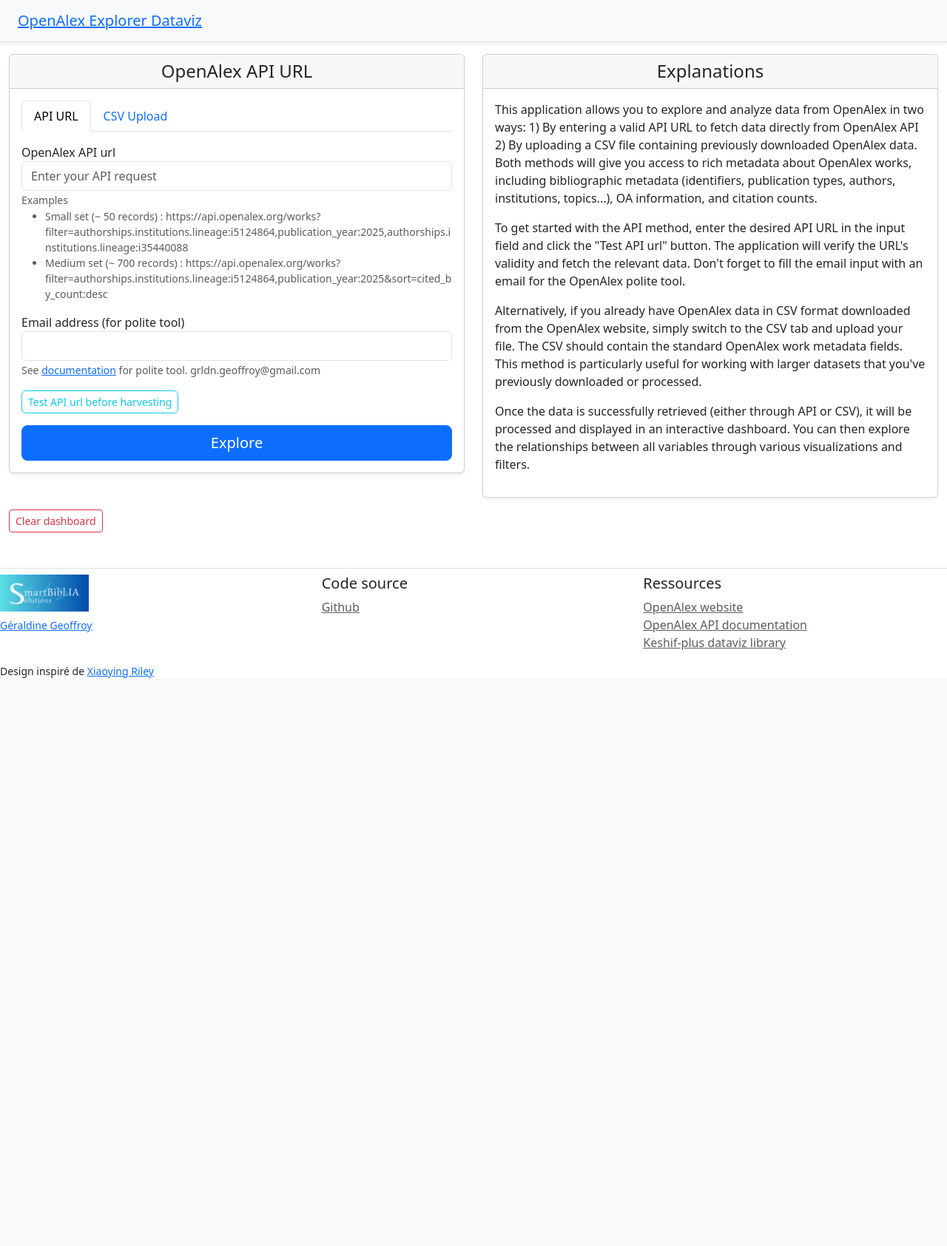
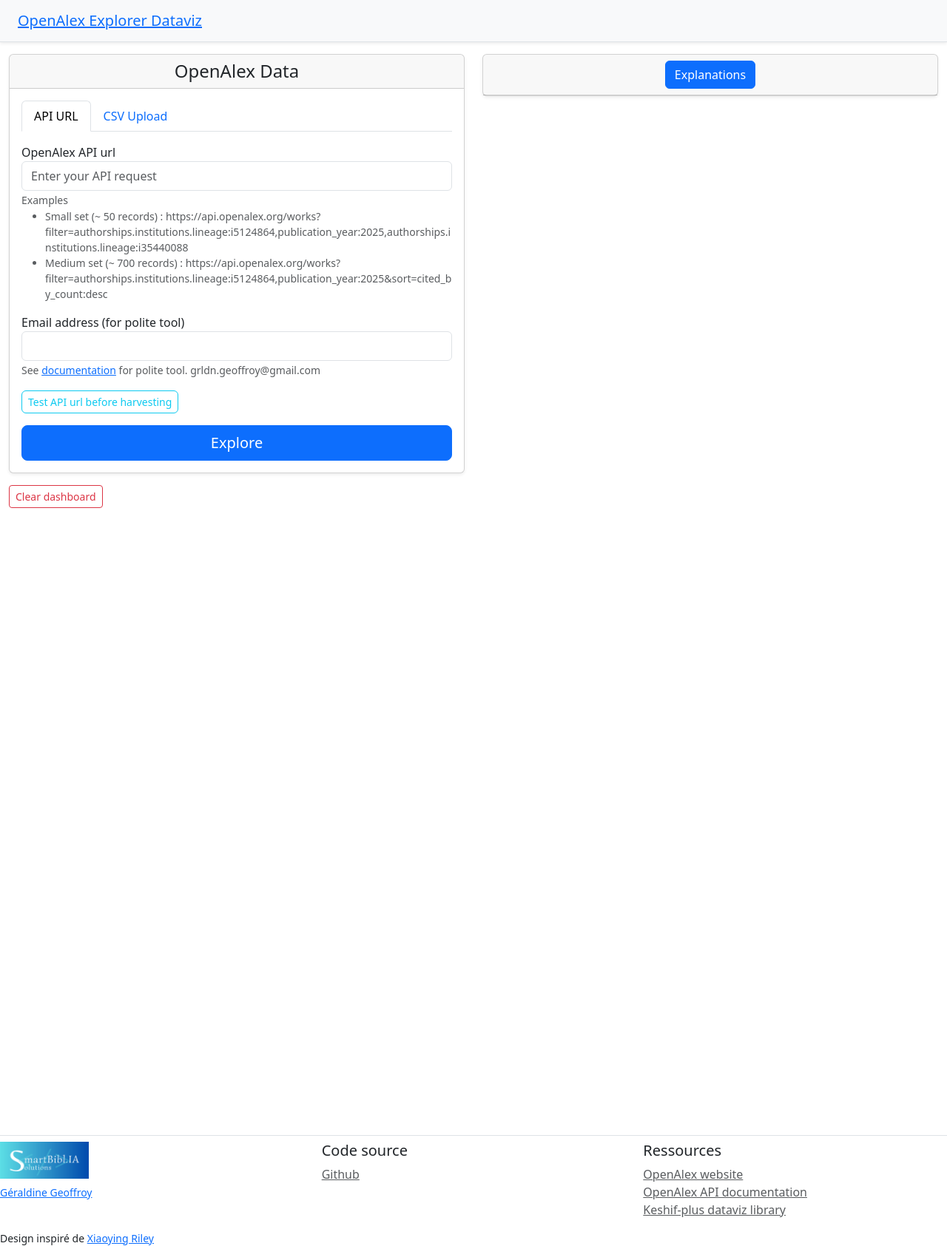
Before and after one commit to gegedenice/openalex-explorer, a Flask app: page / in a window 1280 px wide. Shown: the whole page at 74% size. Before the commit the page ends 917 px from the top, so only its background shows below. Run offline with Flask 3, Linux system fonts and the light colour scheme; some libraries are stand-ins or nearby versions.

Commit message:
collapse some html content

```diff
--- a/static/css/styles.css
+++ b/static/css/styles.css
@@ -1463,6 +1463,11 @@ select {
   }
 }
 
+/*------ custom -------*/
+#heplUrl {
+  font-size: .875em;
+}
+
 /*---- spinner -----*/
 #spinner {
   display: flex; /* Use flexbox for alignment */
--- a/templates/home.html
+++ b/templates/home.html
@@ -1,11 +1,12 @@
 {% extends "index.html" %}
 {% block container %}
 <div class="container-fluid">
+
   <div class="row">
     <div class="col-sm-6 mb-3">
       <div class="card mb-6 shadow-sm">
         <div class="card-header text-center">
-          <h4 class="my-0 font-weight-normal">OpenAlex API URL</h4>
+          <h4 class="my-0 font-weight-normal">OpenAlex Data</h4>
         </div>
         <div class="card-body d-flex flex-column">
 
@@ -31,7 +32,8 @@
               <div class="form-group">
                 <label for="openalexUrl">OpenAlex API url</label>
                 <input type="url" class="form-control" id="openalexUrl" placeholder="Enter your API request">
-                <small id="urlHelp" class="form-text text-muted">Examples
+
+                <small id="helpUrl" class="form-text text-muted">Examples
                   <ul>
                     <li>Small set (~ 50 records) :
                       https://api.openalex.org/works?filter=authorships.institutions.lineage:i5124864,publication_year:2025,authorships.institutions.lineage:i35440088
@@ -73,31 +75,40 @@
     <div class="col-sm-6 mb-3">
       <div class="card mb-6 shadow-sm">
         <div class="card-header  text-center">
-          <h4 class="my-0 font-weight-normal">Explanations</h4>
+          <h4 class="my-0 font-weight-normal">
+            <button class="btn btn-primary" type="button" data-bs-toggle="collapse" data-bs-target="#multiCollapseDoc" aria-expanded="false" aria-controls="multiCollapseDoc">Explanations</button>
+          </h4>
         </div>
+        <div class="collapse multi-collapse" id="multiCollapseDoc">
         <div class="card-body d-flex flex-column">
           <p>
             This application allows you to explore and analyze data from OpenAlex in two ways:
             1) By entering a valid API URL to fetch data directly from OpenAlex API
             2) By uploading a CSV file containing previously downloaded OpenAlex data.
 
-            Both methods will give you access to rich metadata about OpenAlex works, including bibliographic metadata (identifiers,
+            Both methods will give you access to rich metadata about OpenAlex works, including bibliographic metadata
+            (identifiers,
             publication types, authors, institutions, topics...), OA information, and citation counts.
           </p>
           <p>
-            To get started with the API method, enter the desired API URL in the input field and click the "Test API url" button. The
+            To get started with the API method, enter the desired API URL in the input field and click the "Test API
+            url" button. The
             application will verify the URL's validity and fetch the relevant data. Don't forget to fill the email input
             with an email for the OpenAlex polite tool.
           </p>
           <p>
-            Alternatively, if you already have OpenAlex data in CSV format downloaded from the OpenAlex website, simply switch to the CSV tab and upload your file. The CSV
-            should contain the standard OpenAlex work metadata fields. This method is particularly useful for working with larger datasets
+            Alternatively, if you already have OpenAlex data in CSV format downloaded from the OpenAlex website, simply
+            switch to the CSV tab and upload your file. The CSV
+            should contain the standard OpenAlex work metadata fields. This method is particularly useful for working
+            with larger datasets
             that you've previously downloaded or processed.
           </p>
           <p>
-            Once the data is successfully retrieved (either through API or CSV), it will be processed and displayed in an interactive dashboard.
+            Once the data is successfully retrieved (either through API or CSV), it will be processed and displayed in
+            an interactive dashboard.
             You can then explore the relationships between all variables through various visualizations and filters.
           </p>
+        </div>
         </div>
       </div>
     </div>
@@ -110,7 +121,7 @@
     dashboard</button>
   <div class="contents">
     <!--<div id="kshfDashboard" style="height: 100vh; width: 100vw;"></div>-->
-    <div id="kshfDashboard" style="height: 100%; width: 100%;"></div>
+    <div id="kshfDashboard" style="height: 100vh; width: 100vw;"></div>
   </div>
 </div>
 <script type="module">
@@ -151,6 +162,7 @@
     });
   }
 
+
   $(document).ready(function () {
     // Handle API URL submission
     $("#submit_data").on("click", function () {
@@ -184,13 +196,13 @@
         data: formData,
         processData: false,  // Tell jQuery not to process the data
         contentType: false,  // Tell jQuery not to set contentType
-            success: function(data) {
+        success: function (data) {
           initializeDashboard(data);
         },
-            error: function() {
+        error: function () {
           alert("Error processing the request.");
         },
-            complete: function() {
+        complete: function () {
           $("#spinner").hide();
         }
       });
```
Lines whose indentation alone changed are shown as unchanged.
